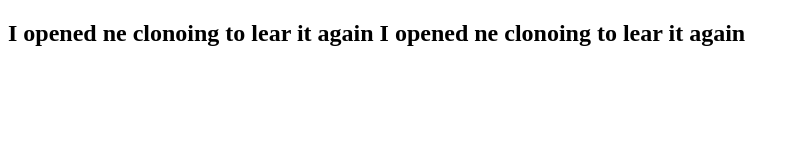
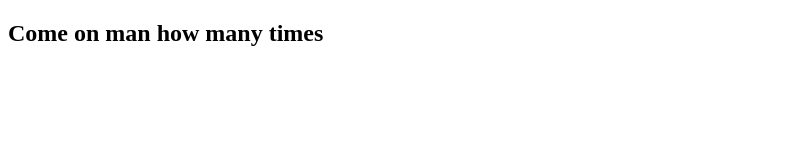
Before and after one commit to Nagachaithanya166/cloning, a plain HTML site: page index.html in a window 1280 px wide. Shown: the whole page, without its empty margins (0-798 px from the left). Drawn offline with Linux system fonts and the light colour scheme.

Commit message:
Shit broo

```diff
--- a/index.html
+++ b/index.html
@@ -7,8 +7,7 @@
 </head>
 <body>
     <h2>
-      I opened ne clonoing to lear it again
-      I opened ne clonoing to lear it again
+     Come on man how many times
     </h2>
 </body>
 </html>
```
